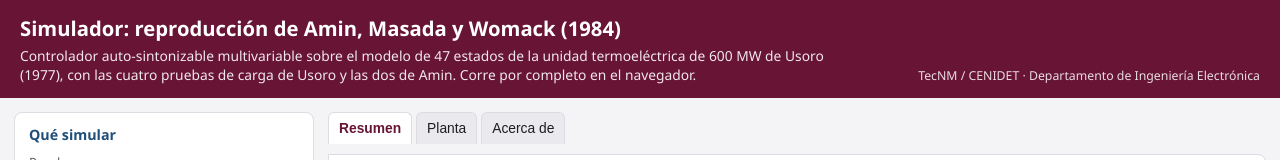
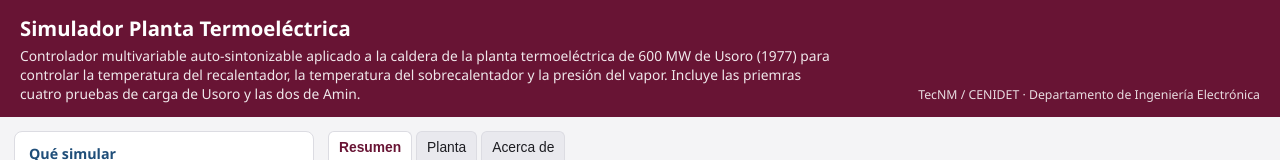
Before and after one commit to marioabdel01-arch/simulador-amin-usoro, a plain HTML site: page index.html in a window 1280 px wide. Shown: the top 160 px of the page. Drawn offline with Linux system fonts and the light colour scheme.

Commit message:
Add files via upload

```diff
--- a/index.html
+++ b/index.html
@@ -134,8 +134,9 @@ table.estado td:last-child { text-align: right; font-variant-numeric: tabular-nu
 <body>
 <header class="cab">
   <div class="cab-txt">
-    <h1>Simulador: reproducción de Amin, Masada y Womack (1984)</h1>
-    <p>Controlador auto-sintonizable multivariable sobre el modelo de 47 estados de la unidad termoeléctrica de 600 MW de Usoro (1977), con las cuatro pruebas de carga de Usoro y las dos de Amin. Corre por completo en el navegador.</p>
+    <h1>Simulador Planta Termoeléctrica</h1>
+    <p>Controlador multivariable auto-sintonizable aplicado a la caldera de la planta termoeléctrica de 600 MW de Usoro (1977) para controlar la temperatura del recalentador, la temperatura del sobrecalentador y la presión del vapor.
+      Incluye las priemras cuatro pruebas de carga de Usoro y las dos de Amin.</p>
   </div>
   <div class="cab-inst">TecNM / CENIDET · Departamento de Ingeniería Electrónica</div>
 </header>
```
